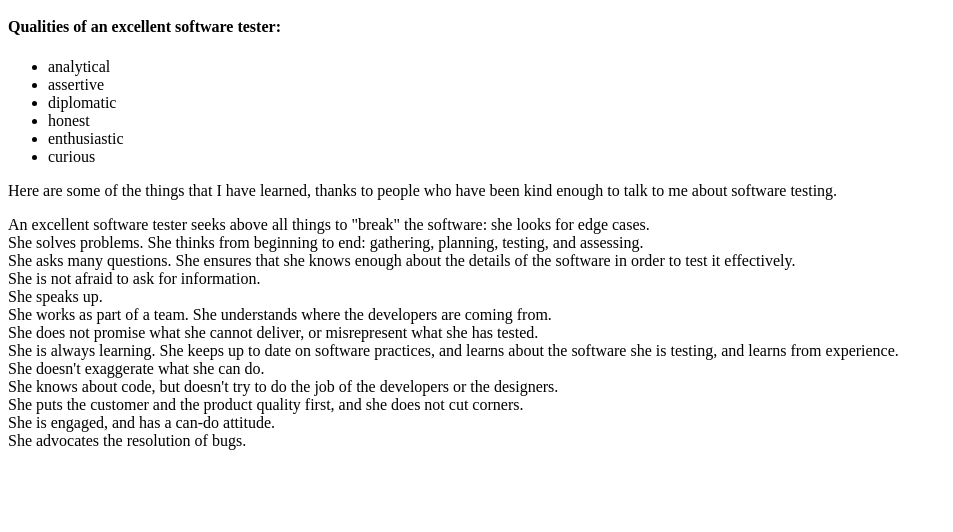
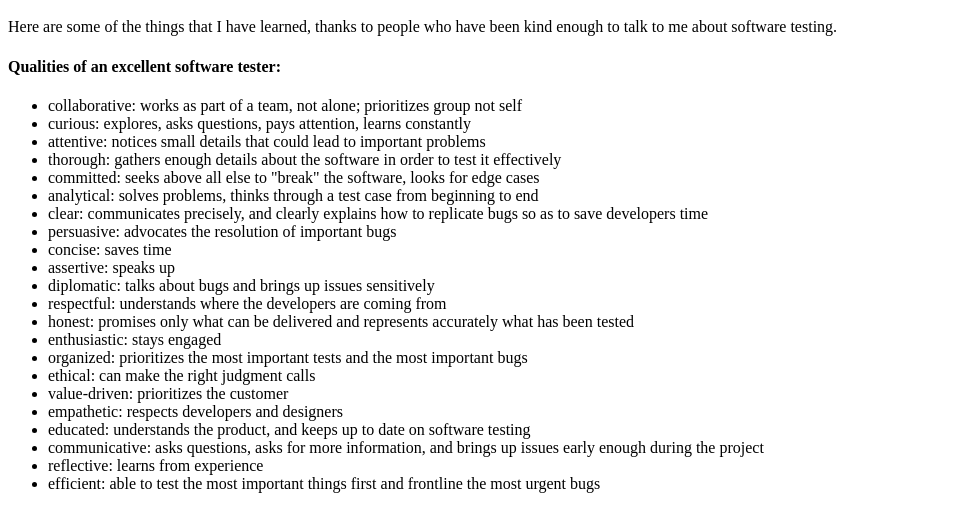
Before and after one commit to nlmorsey/nlmorsey.github.io, a plain HTML site: page index.html in a window 1280 px wide. Shown: the part 48-580 px from the top of the page, without its empty margins (0-953 px from the left). Drawn offline with Linux system fonts and the light colour scheme.

Commit message:
Rewrote almost the entire thing

```diff
--- a/index.html
+++ b/index.html
@@ -2,29 +2,31 @@
 <html>
     <body>
         <h1>Reflections on Software Testing</h1>
+        <p>Here are some of the things that I have learned, thanks to people who have been kind enough to talk to me about software testing.</p>
         <h4>Qualities of an excellent software tester:</h4>
         <ul>
-            <li>analytical</li>
-            <li>assertive</li>
-            <li>diplomatic</li>
-            <li>honest</li>
-            <li>enthusiastic</li>
-            <li>curious</li>
+            <li>collaborative: works as part of a team, not alone; prioritizes group not self</li>
+            <li>curious: explores, asks questions, pays attention, learns constantly</li>
+            <li>attentive: notices small details that could lead to important problems</li>
+            <li>thorough: gathers enough details about the software in order to test it effectively</li>
+            <li>committed: seeks above all else to "break" the software, looks for edge cases</li>
+            <li>analytical: solves problems, thinks through a test case from beginning to end</li>
+            <li>clear: communicates precisely, and clearly explains how to replicate bugs so as to save developers time</li>
+            <li>persuasive: advocates the resolution of important bugs</li>
+            <li>concise: saves time</li>
+            <li>assertive: speaks up</li>
+            <li>diplomatic: talks about bugs and brings up issues sensitively</li>
+            <li>respectful: understands where the developers are coming from</li>
+            <li>honest: promises only what can be delivered and represents accurately what has been tested</li>
+            <li>enthusiastic: stays engaged</li>
+            <li>organized: prioritizes the most important tests and the most important bugs</li>
+            <li>ethical: can make the right judgment calls</li>
+            <li>value-driven: prioritizes the customer</li>
+            <li>empathetic: respects developers and designers</li>
+            <li>educated: understands the product, and keeps up to date on software testing</li>
+            <li>communicative: asks questions, asks for more information, and brings up issues early enough during the project</li>
+            <li>reflective: learns from experience</li>
+            <li>efficient: able to test the most important things first and frontline the most urgent bugs</li>
         </ul>
-        <p>Here are some of the things that I have learned, thanks to people who have been kind enough to talk to me about software testing.</p>
-        <p>An excellent software tester seeks above all things to "break" the software: she looks for edge cases.<br/>
-        She solves problems. She thinks from beginning to end: gathering, planning, testing, and assessing.<br/>
-        She asks many questions. She ensures that she knows enough about the details of the software in order to test it effectively.<br/>
-        She is not afraid to ask for information.<br/>
-        She speaks up.<br/>
-        She works as part of a team. She understands where the developers are coming from.<br/>
-        She does not promise what she cannot deliver, or misrepresent what she has tested.<br/>
-        She is always learning. She keeps up to date on software practices, and learns about the software she is testing,
-        and learns from experience.<br/>
-        She doesn't exaggerate what she can do.<br/>
-        She knows about code, but doesn't try to do the job of the developers or the designers.<br/>
-        She puts the customer and the product quality first, and she does not cut corners.<br/>
-        She is engaged, and has a can-do attitude.<br/>
-        She advocates the resolution of bugs. </p>
     </body>
 </html>
```
